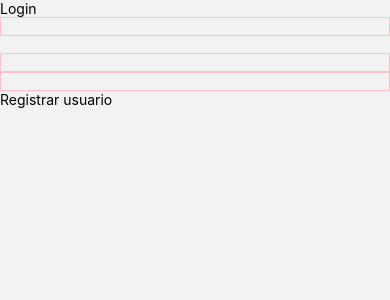
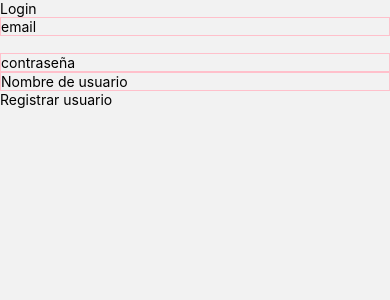
Before and after one commit to MatiasBertozzi/repositorio_Programacion-3-React_Native, a React Native app in the folder react_native/: screen /Registro in a window 390 px wide. Shown: the top 300 px of the page. Built offline with nearby package versions, Linux system fonts and the light colour scheme; no server answers.

Commit message:
placeholder

```diff
--- a/react_native/src/screen/Login.js
+++ b/react_native/src/screen/Login.js
@@ -44,9 +44,8 @@ class Login extends Component {
     render(){
         return(
             <View>
-
                  <TouchableOpacity onPress={() => this.redireccionar()}>
-                          <Text>Login</Text>
+                          <Text>Resgistro</Text>
                         </TouchableOpacity>
 
                 <TextInput
@@ -54,12 +53,14 @@ class Login extends Component {
                     onChangeText={(text) => this.setState({email: text, error:""})}
                     keyboardType='default'
                     style={styles.input}
+                    placeholder='email'
                 />
                 <TextInput
                     value={this.state.password}
                     onChangeText={(text) => this.setState({password: text,error:""})}
                     keyboardType='default'
                     style={styles.input}
+                    placeholder='contraseña'
                 />
 
                 <Text> {this.state.error}</Text>
--- a/react_native/src/screen/Registro.js
+++ b/react_native/src/screen/Registro.js
@@ -78,6 +78,7 @@ lo redireccionara al login, en esta coleccion    */
                     onChangeText={(text) => this.setState({email: text, error:""})}
                     keyboardType='default'
                     style={styles.input}
+                    placeholder='email'
                 />
                 <Text> {this.state.error}</Text>
 
@@ -86,12 +87,14 @@ lo redireccionara al login, en esta coleccion    */
                     onChangeText={(text) => this.setState({password: text})}
                     keyboardType='default'
                     style={styles.input}
+                    placeholder='contraseña'
                 />
                 <TextInput
                     value={this.state.username}
                     onChangeText={(text) => this.setState({username: text})}
                     keyboardType='default'
                     style={styles.input}
+                    placeholder='Nombre de usuario'
                 />
                 <TouchableOpacity onPress={()=> this.registrarUsuario(this.state.email, this.state.password, this.state.username)}>
                     <Text>Registrar usuario</Text>
```
